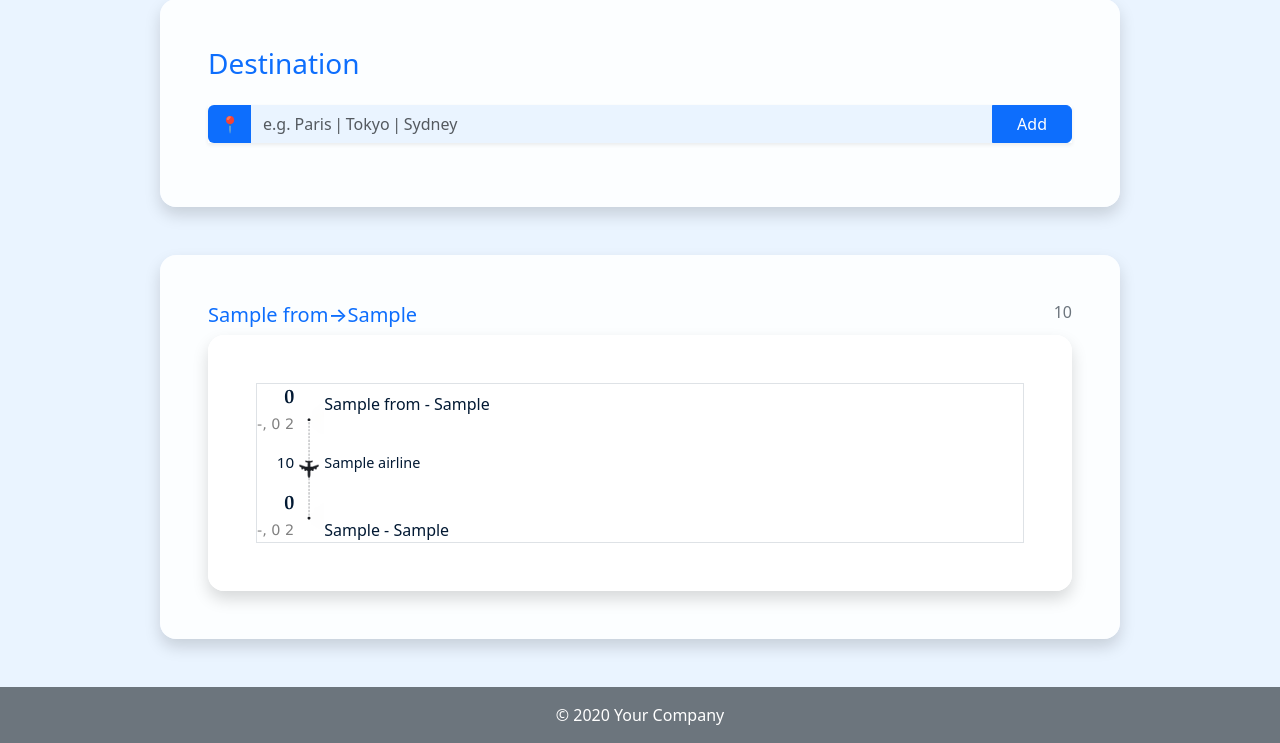
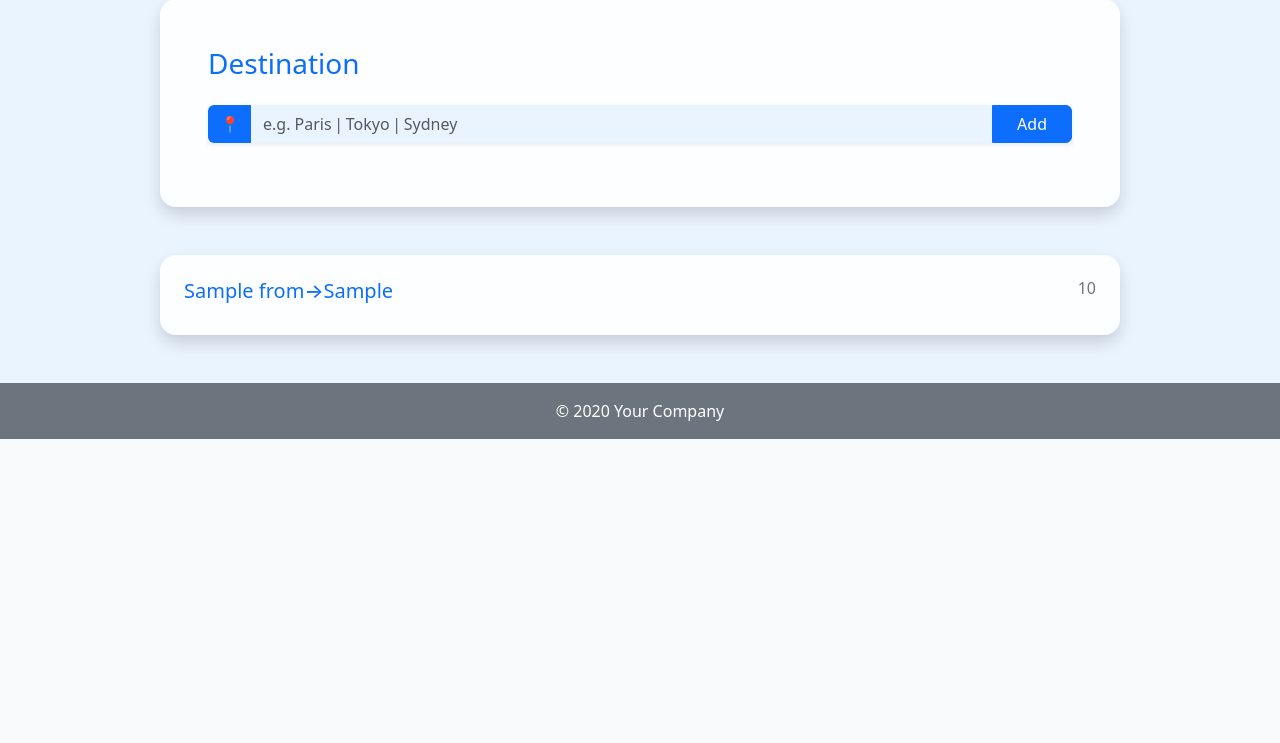
Before and after one commit to Bill-khk/Cross-plane, a Flask app: template templates/index.html in a window 1280 px wide. Shown: the part 447-1190 px from the top of the page. After the commit the page ends 886 px from the top, so only its background shows below. Run offline with Flask 3, Linux system fonts and the light colour scheme; the template is opened without the code that fills it: values that come from a table or form of the project are taken from there, most other values are stand-ins (such as "Sample title", 1, 10 or a date in 2020); some libraries are stand-ins or nearby versions.

Commit message:
Adding collapsible section

```diff
--- a/main.py
+++ b/main.py
@@ -115,7 +115,7 @@ def home():
     API_destinations = filt_dests(data)
     #------------------------------------------
     return render_template('index.html', cal=month_names, dest=dest_nb, destinations=destinations, form=myForm,
-                           current_year=datetime.now().year, city_error=city_error, API_destinations=API_destinations[0:1])
+                           current_year=datetime.now().year, city_error=city_error, API_destinations=API_destinations[0:3])
 
 @app.route("/update_period/<month_id>")
 def update_period(month_id):
@@ -238,7 +238,7 @@ def filt_dests(data):
                 depart_time_local = datetime.strptime(f"{depart_time_local}:00", '%X')
                 layover_time = str(depart_time_local - arrival_time_local)
                 layover_time = f'{layover_time[0:len(layover_time)-6]}h {layover_time[len(layover_time)-5:len(layover_time)-3]}m'
-                print(layover_time)
+                # print(layover_time)
                 arrival_time_local = get_day(flight['local_arrival'])[5]
                 arrival_time_local = datetime.strptime(f"{arrival_time_local}:00", '%X')
 
@@ -290,8 +290,9 @@ def filt_dests(data):
             # 'link': result['deep_link'],
         }
         all_results.append(one_dest)
-        print(one_dest['route'])
+        # print(one_dest['route'])
     return all_results
+
 
 
 # Date Object format [0-Year, 1-Month, 2-Month-name, 3-Day, 4-Day-name, 5-time]
--- a/templates/index.html
+++ b/templates/index.html
@@ -96,12 +96,13 @@
         </section>
 
         <section class="container my-5">
-            <div class="card-blue p-5 mx-auto" style="max-width: 60rem;">
             {% for API_dest in API_destinations %}
-                    <div class="d-flex flex-row justify-content-between">
+                <div class="card-blue p-4 mx-auto mb-3" style="max-width: 60rem;">
+                    <details>
+                        <summary class="d-flex flex-row justify-content-between">
                             <h5 class="text-primary">{{API_dest['from']}}→{{API_dest['to']}}</h5>
                             <h6 class="text-secondary">{{API_dest['duration']}}</h6>
-                    </div>
+                        </summary>
                         {% if API_dest['route']|length == 1 %}
                         <div class="card-gray p-5 mx-auto" style="max-width: 60rem;">
                             <div class="d-flex flex-row flex-wrap border">
@@ -173,9 +174,10 @@
                             </div>
                             {% endfor %}
                         {% endif %}
+                    </details>
+                </div>
+            {% endfor %}
 
-                {% endfor %}
-            </div>
         </section>
 
     </main>
```
Lines whose indentation alone changed are shown as unchanged.
